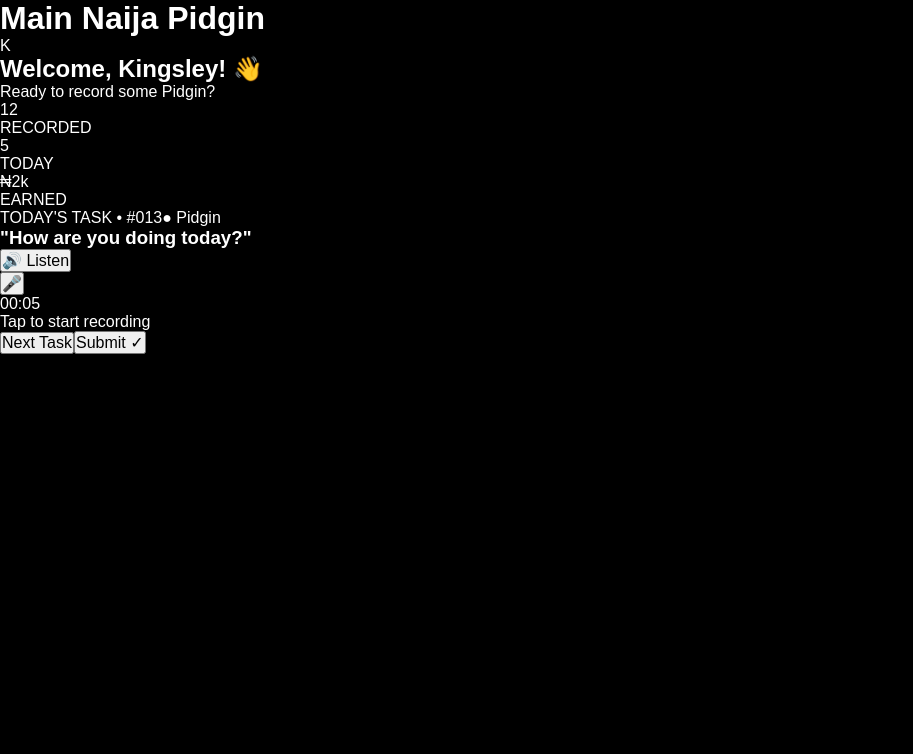
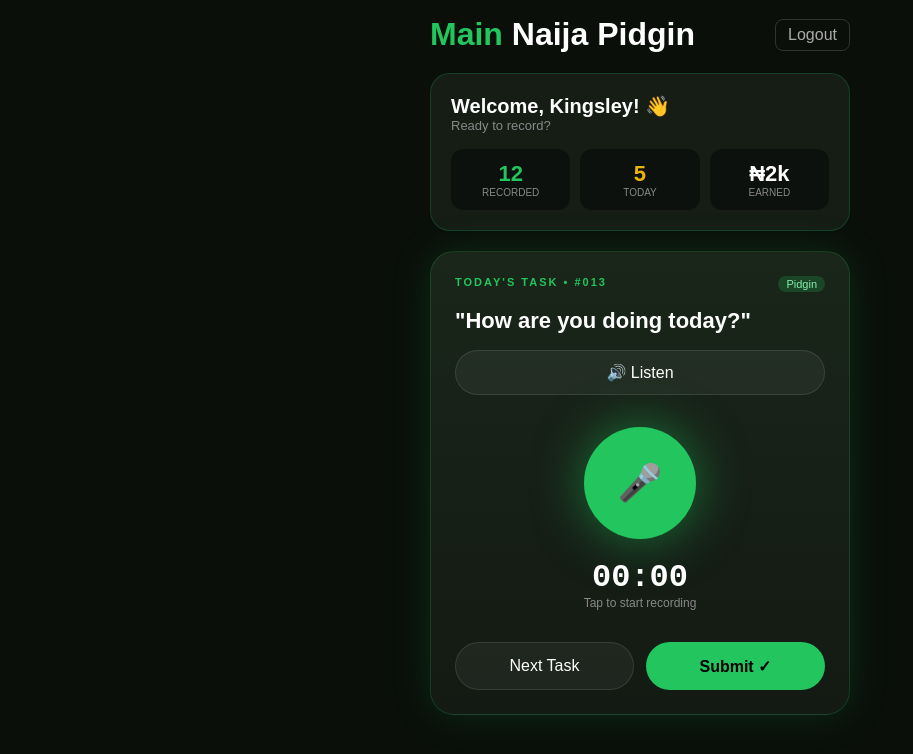
Before and after one commit to tapbombaai-glitch/main-naija-pidgin, a Next.js app: page /worker in a window 1280 px wide. Shown: the top 754 px of the page, without its empty margins (0-913 px from the left). Built offline with nearby package versions, Linux system fonts and the light colour scheme.

Commit message:
Update page.tsx

```diff
--- a/app/worker/page.tsx
+++ b/app/worker/page.tsx
@@ -1,144 +1,83 @@
 "use client";
 import { useState, useRef } from "react";
+import { useRouter } from "next/navigation";
+import { createClient } from "../../lib/supabase/client";
 
-export default function WorkerWorkspace() {
+export default function WorkerPage() {
   const [isRecording, setIsRecording] = useState(false);
-  const [seconds, setSeconds] = useState(5);
+  const [seconds, setSeconds] = useState(0);
   const [audioUrl, setAudioUrl] = useState<string | null>(null);
   const timerRef = useRef<any>(null);
   const recorderRef = useRef<MediaRecorder | null>(null);
   const chunksRef = useRef<Blob[]>([]);
+  const router = useRouter();
 
   const taskText = "How are you doing today?";
-  const userName = "Kingsley";
 
   const speakTask = () => {
-    const utter = new SpeechSynthesisUtterance(taskText);
-    utter.lang = "en-NG";
-    speechSynthesis.speak(utter);
+    const u = new SpeechSynthesisUtterance(taskText);
+    u.lang = "en-NG";
+    speechSynthesis.speak(u);
   };
 
-  const startRecording = async () => {
+  const startRec = async () => {
     try {
       const stream = await navigator.mediaDevices.getUserMedia({ audio: true });
-      const recorder = new MediaRecorder(stream);
-      recorderRef.current = recorder;
+      const rec = new MediaRecorder(stream);
+      recorderRef.current = rec;
       chunksRef.current = [];
-
-      recorder.ondataavailable = (e) => chunksRef.current.push(e.data);
-      recorder.onstop = () => {
+      rec.ondataavailable = (e) => chunksRef.current.push(e.data);
+      rec.onstop = () => {
         const blob = new Blob(chunksRef.current, { type: "audio/webm" });
         setAudioUrl(URL.createObjectURL(blob));
         stream.getTracks().forEach(t => t.stop());
       };
-
-      recorder.start();
+      rec.start();
       setIsRecording(true);
       setSeconds(0);
-
       timerRef.current = setInterval(() => setSeconds(s => s + 1), 1000);
-    } catch (err) {
-      alert("Abeg allow microphone access 🙏");
-    }
+    } catch { alert("Abeg allow mic 🎤"); }
   };
 
-  const stopRecording = () => {
-    if (recorderRef.current?.state === "recording") {
-      recorderRef.current.stop();
-    }
+  const stopRec = () => {
+    if (recorderRef.current?.state === "recording") recorderRef.current.stop();
     setIsRecording(false);
     clearInterval(timerRef.current);
   };
 
   return (
-    <main className="min-h-screen bg-[#0a0f0a] text-white p-4 flex justify-center">
-      <div className="w-full max-w-[420px] space-y-5">
-        {/* Header */}
-        <div className="flex justify-between items-center pt-2">
-          <h1 className="font-bold text-lg"><span className="text-green-400">Main</span> Naija Pidgin</h1>
-          <div className="w-8 h-8 rounded-full bg-yellow-400 text-black font-bold flex items-center justify-center">K</div>
+    <main style={{minHeight:"100vh", background:"#0a0f0a", color:"white", padding:"16px", display:"flex", justifyContent:"center"}}>
+      <div style={{width:"100%", maxWidth:"420px"}}>
+        <div style={{display:"flex", justifyContent:"space-between", alignItems:"center"}}>
+          <h1 style={{fontWeight:"bold"}}><span style={{color:"#22c55e"}}>Main</span> Naija Pidgin</h1>
+          <button onClick={async()=>{const s=createClient(); await s.auth.signOut(); router.push("/worker/login");}} style={{border:"1px solid #333", padding:"6px 12px", borderRadius:"8px", background:"transparent", color:"#aaa"}}>Logout</button>
         </div>
 
-        {/* Welcome Card */}
-        <div className="rounded-[20px] bg-[#151d15] border border-green-900/30 p-5">
-          <h2 className="text-xl font-bold">Welcome, {userName}! 👋</h2>
-          <p className="text-sm text-gray-400 mt-1">Ready to record some Pidgin?</p>
-          <div className="flex gap-3 mt-4">
-            <div className="flex-1 bg-black/40 rounded-xl p-3 text-center border border-white/5">
-              <p className="text-2xl font-bold text-green-400">12</p>
-              <p className="text-[11px] text-gray-400">RECORDED</p>
-            </div>
-            <div className="flex-1 bg-black/40 rounded-xl p-3 text-center border border-white/5">
-              <p className="text-2xl font-bold text-yellow-400">5</p>
-              <p className="text-[11px] text-gray-400">TODAY</p>
-            </div>
-            <div className="flex-1 bg-black/40 rounded-xl p-3 text-center border border-white/5">
-              <p className="text-2xl font-bold text-white">₦2k</p>
-              <p className="text-[11px] text-gray-400">EARNED</p>
-            </div>
+        <div style={{marginTop:"20px", background:"#151d15", border:"1px solid rgba(34,197,94,0.2)", borderRadius:"20px", padding:"20px"}}>
+          <h2 style={{fontSize:"20px", fontWeight:"bold"}}>Welcome, Kingsley! 👋</h2>
+          <p style={{color:"#888", fontSize:"13px"}}>Ready to record?</p>
+          <div style={{display:"flex", gap:"10px", marginTop:"16px"}}>
+            <div style={{flex:1, background:"rgba(0,0,0,0.4)", borderRadius:"12px", padding:"12px", textAlign:"center"}}><p style={{fontSize:"22px", fontWeight:"bold", color:"#22c55e"}}>12</p><p style={{fontSize:"10px", color:"#888"}}>RECORDED</p></div>
+            <div style={{flex:1, background:"rgba(0,0,0,0.4)", borderRadius:"12px", padding:"12px", textAlign:"center"}}><p style={{fontSize:"22px", fontWeight:"bold", color:"#eab308"}}>5</p><p style={{fontSize:"10px", color:"#888"}}>TODAY</p></div>
+            <div style={{flex:1, background:"rgba(0,0,0,0.4)", borderRadius:"12px", padding:"12px", textAlign:"center"}}><p style={{fontSize:"22px", fontWeight:"bold"}}>₦2k</p><p style={{fontSize:"10px", color:"#888"}}>EARNED</p></div>
           </div>
         </div>
 
-        {/* Task Card */}
-        <div className="rounded-[24px] bg-gradient-to-b from-[#1a261a] to-[#131a13] border border-green-500/20 p-6 shadow-[0_0_40px_rgba(34,197,94,0.15)]">
-          <div className="flex justify-between items-center">
-            <span className="text-[11px] tracking-widest text-green-400 font-bold">TODAY'S TASK • #013</span>
-            <span className="text-xs bg-green-500/20 text-green-300 px-2 py-1 rounded-full">● Pidgin</span>
+        <div style={{marginTop:"20px", background:"linear-gradient(to bottom, #1a261a, #131a13)", border:"1px solid rgba(34,197,94,0.2)", borderRadius:"24px", padding:"24px", boxShadow:"0 0 40px rgba(34,197,94,0.15)"}}>
+          <div style={{display:"flex", justifyContent:"space-between"}}><span style={{fontSize:"11px", letterSpacing:"2px", color:"#22c55e", fontWeight:"bold"}}>TODAY'S TASK • #013</span><span style={{fontSize:"11px", background:"rgba(34,197,94,0.2)", color:"#86efac", padding:"2px 8px", borderRadius:"999px"}}>Pidgin</span></div>
+          <h3 style={{fontSize:"22px", fontWeight:"bold", marginTop:"16px"}}>"{taskText}"</h3>
+          <button onClick={speakTask} style={{marginTop:"16px", width:"100%", background:"rgba(255,255,255,0.05)", border:"1px solid rgba(255,255,255,0.1)", borderRadius:"999px", padding:"12px", color:"white", cursor:"pointer"}}>🔊 Listen</button>
+          <div style={{display:"flex", flexDirection:"column", alignItems:"center", marginTop:"32px"}}>
+            <button onClick={isRecording ? stopRec : startRec} style={{width:"112px", height:"112px", borderRadius:"999px", fontSize:"36px", background: isRecording ? "#ef4444" : "#22c55e", border:"none", boxShadow: isRecording ? "0 0 50px rgba(239,68,68,0.5)" : "0 0 50px rgba(34,197,94,0.5)", cursor:"pointer"}}>{isRecording ? "■" : "🎤"}</button>
+            <p style={{marginTop:"20px", fontFamily:"monospace", fontSize:"32px", fontWeight:"bold", color: isRecording ? "#22c55e" : "white"}}>00:{String(seconds).padStart(2,"0")}</p>
+            <p style={{fontSize:"12px", color:"#888"}}>{isRecording ? "Recording... Tap to stop" : "Tap to start recording"}</p>
+            {audioUrl && <audio controls src={audioUrl} style={{width:"100%", marginTop:"20px"}} />}
           </div>
-
-          <h3 className="text-[22px] font-bold leading-8 mt-4">"{taskText}"</h3>
-
-          <button onClick={speakTask} className="mt-4 w-full flex items-center justify-center gap-2 bg-white/5 hover:bg-white/10 border border-white/10 rounded-full py-3 text-sm transition">
-            <span>🔊</span> Listen
-            <span className="flex gap-[3px] ml-2">
-              <span className="w-[3px] h-3 bg-green-400 rounded-full animate-pulse"></span>
-              <span className="w-[3px] h-5 bg-green-400 rounded-full animate-pulse delay-75"></span>
-              <span className="w-[3px] h-3 bg-green-400 rounded-full animate-pulse delay-150"></span>
-            </span>
-          </button>
-
-          {/* BIG MIC BUTTON */}
-          <div className="flex flex-col items-center mt-8">
-            <div className="relative">
-              {isRecording && <div className="absolute inset-0 bg-green-500 rounded-full animate-ping opacity-30"></div>}
-              {isRecording && <div className="absolute -inset-4 bg-green-500/20 rounded-full animate-pulse"></div>}
-              <button
-                onClick={isRecording ? stopRecording : startRecording}
-                className={`relative w-28 h-28 rounded-full flex items-center justify-center text-4xl shadow-[0_0_50px_rgba(34,197,94,0.5)] transition-all active:scale-95 ${isRecording ? 'bg-red-500 shadow-red-500/50' : 'bg-green-500 hover:bg-green-400'}`}
-              >
-                {isRecording ? '■' : '🎤'}
-              </button>
-            </div>
-
-            <p className={`mt-5 font-mono text-3xl font-bold tracking-widest ${isRecording ? 'text-green-400' : 'text-white'}`}>
-              00:{String(seconds).padStart(2,'0')}
-            </p>
-            <p className="text-xs text-gray-400 mt-1">{isRecording ? 'Recording... Tap to stop' : 'Tap to start recording'}</p>
-
-            {/* Waveform Animation */}
-            {isRecording && (
-              <div className="flex items-center gap-1 mt-4 h-8">
-                {[...Array(12)].map((_,i) => (
-                  <div key={i} className="w-1 bg-green-400 rounded-full animate-[wave_0.5s_ease-in-out_infinite]" style={{height: `${12 + Math.random()*20}px`, animationDelay: `${i*0.05}s`}}></div>
-                ))}
-              </div>
-            )}
-
-            {audioUrl && (
-              <div className="w-full mt-6">
-                <audio controls src={audioUrl} className="w-full" />
-              </div>
-            )}
-          </div>
-
-          {/* Bottom Buttons */}
-          <div className="grid grid-cols-2 gap-3 mt-8">
-            <button className="rounded-full bg-white/5 border border-white/10 py-3.5 text-sm font-semibold hover:bg-white/10">Next Task</button>
-            <button className="rounded-full bg-green-500 text-black py-3.5 text-sm font-bold hover:bg-green-400 shadow-[0_0_20px_rgba(34,197,94,0.4)]">Submit ✓</button>
+          <div style={{display:"grid", gridTemplateColumns:"1fr 1fr", gap:"12px", marginTop:"32px"}}>
+            <button style={{borderRadius:"999px", background:"rgba(255,255,255,0.05)", border:"1px solid rgba(255,255,255,0.1)", padding:"14px", color:"white"}}>Next Task</button>
+            <button style={{borderRadius:"999px", background:"#22c55e", color:"black", padding:"14px", fontWeight:"bold", border:"none"}}>Submit ✓</button>
           </div>
         </div>
-
-        <style>{`@keyframes wave { 0%,100%{transform:scaleY(0.5)} 50%{transform:scaleY(1.5)} }`}</style>
       </div>
     </main>
   );
```
